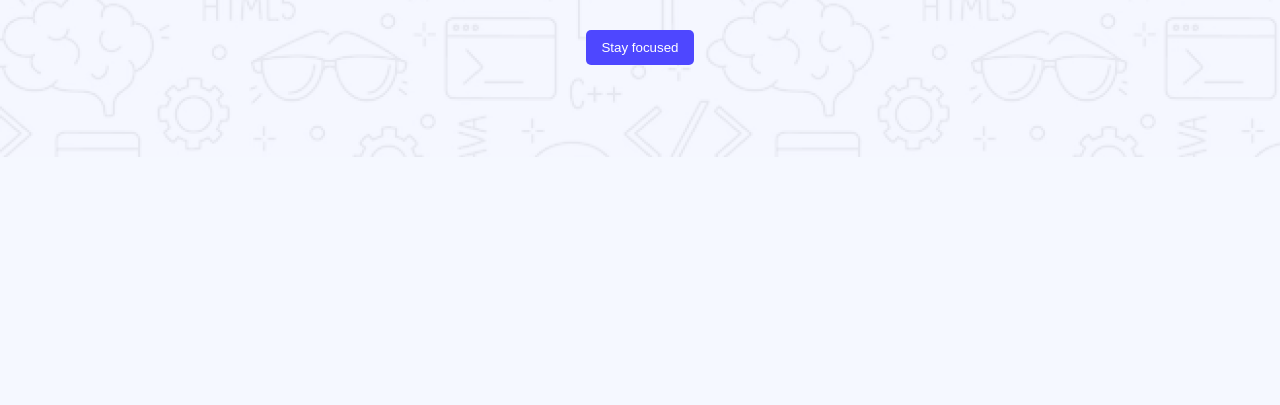
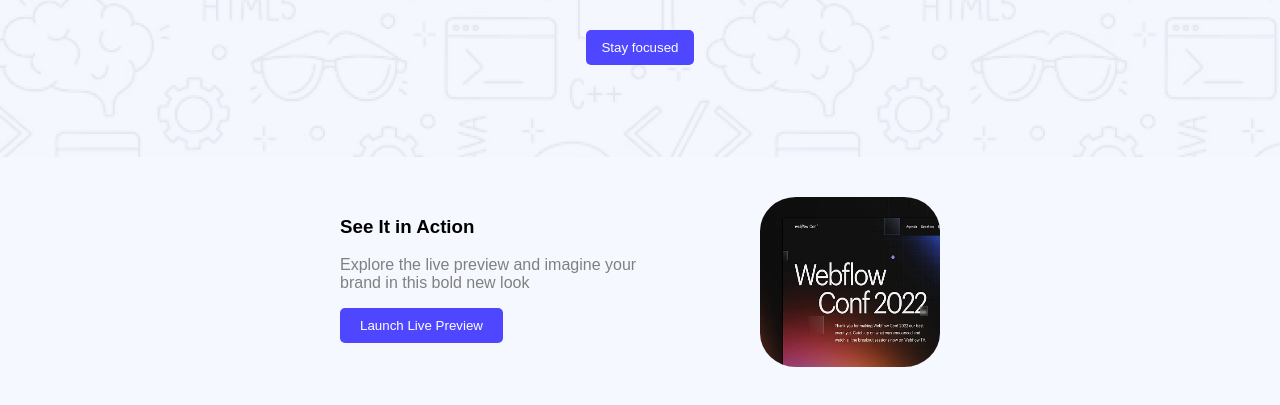
Before and after one commit to SaimaSalim121/Assignment-1, a plain HTML site: page index.html in a window 1280 px wide. Shown: the part 303-708 px from the top of the page. Drawn offline with Linux system fonts and the light colour scheme.

Commit message:
added action section

```diff
--- a/index.html
+++ b/index.html
@@ -27,5 +27,21 @@
             <button class="btn-primary bbtn2">Stay focused</button>
         </div>
     </section>
+    <!--action-->
+    <section class="action-main">
+        <div class="actions">
+            <div class="action1">
+                <div class="action-des">
+                    <h3>See It in Action</h3>
+                    <p>Explore the live preview and imagine your brand in this bold new look</p>
+                    <button class="btn-primary bbtn3">Launch Live Preview</button>
+                </div>
+                <div class="action-image">
+                <img src="/B12A01-landing-launchpad/Assets/wc-mini.png" alt="webflow" class="action-img">
+                </div>
+            </div>
+        </div>
+    </section>
+
 </body>
 </html>
--- a/styles/web.css
+++ b/styles/web.css
@@ -75,3 +75,32 @@ nav{
     padding: 10px 15px;
     display: block;
 }
+
+/* action */
+.action-main{
+    display: flex;
+    justify-content: center;
+}
+.actions{
+    width: 600px;
+    padding: 40px;
+    display: flex;
+    justify-content: center;
+}
+.action1{
+    display: flex;
+    gap: 110px;
+}
+.action-des p{
+    font-size: 14 px;
+    color:gray ;
+}
+.bbtn3{
+    padding: 10px 20px;
+}
+.action-img{
+    height: 170px;
+    width: 180px;
+    border-radius: 20%;
+
+}
```
